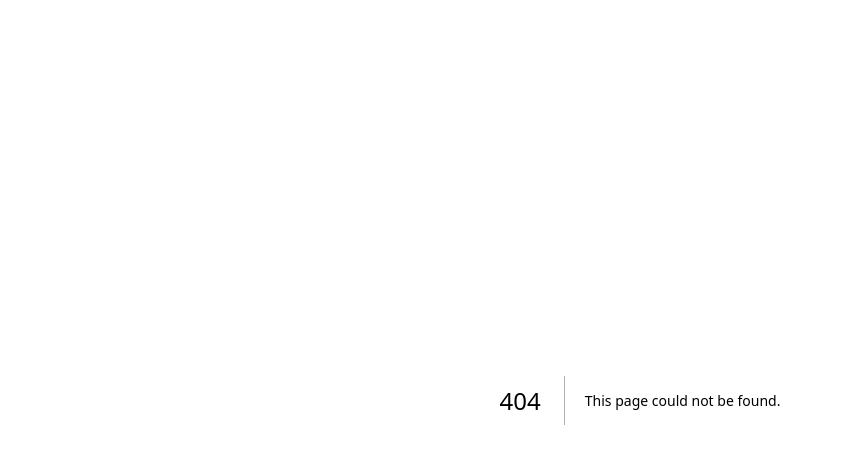
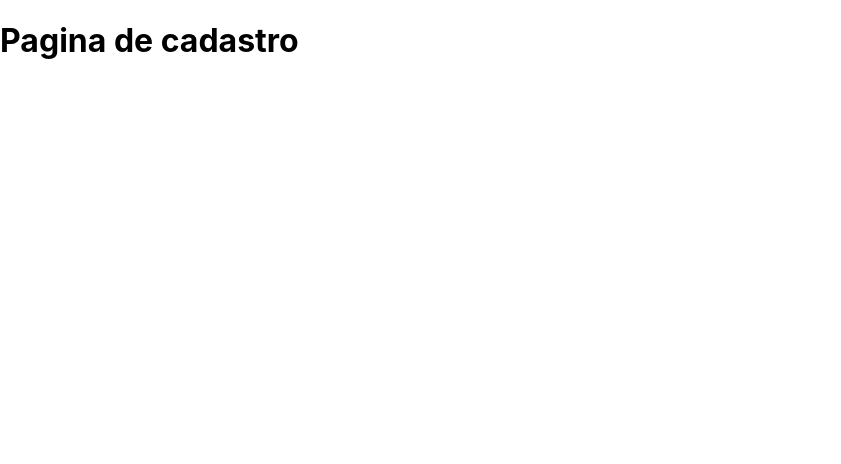
Before and after one commit to JoaoVitorMirandaBandeira/Login_Cadastro_NextJs, a Next.js app: page /register in a window 1280 px wide. Before the commit this address had no page. Shown: the top 464 px of the page, without its empty margins (0-841 px from the left). Built offline with nearby package versions, Linux system fonts and the light colour scheme.

Commit message:
Organizando as pastas e criando as pages de register e login

```diff
--- /dev/null
+++ b/pages/login.tsx
@@ -0,0 +1,5 @@
+export default function Login(){
+    return(
+        <h1>Pagina de Login</h1>
+    )
+}
--- /dev/null
+++ b/pages/register.tsx
@@ -0,0 +1,5 @@
+export default function Register(){
+    return (
+        <h1>Pagina de cadastro</h1>
+    )
+}
```
